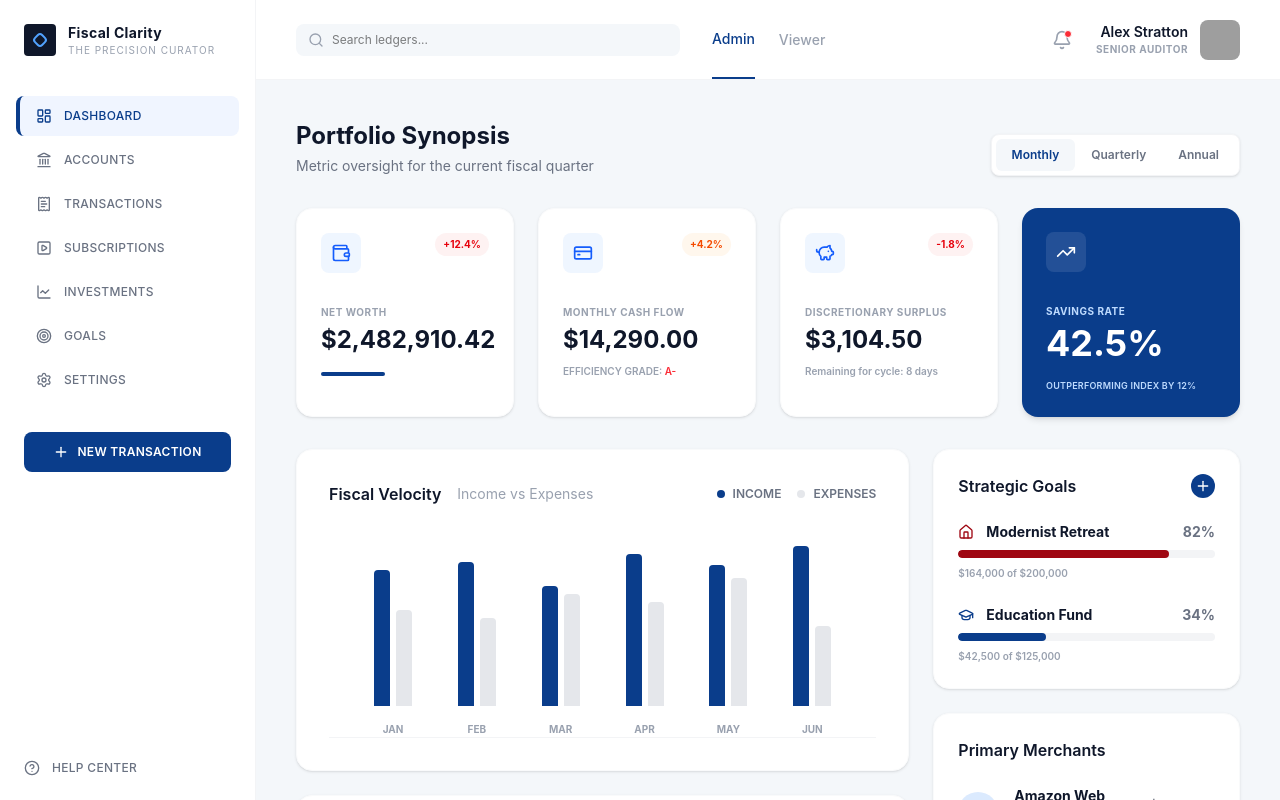
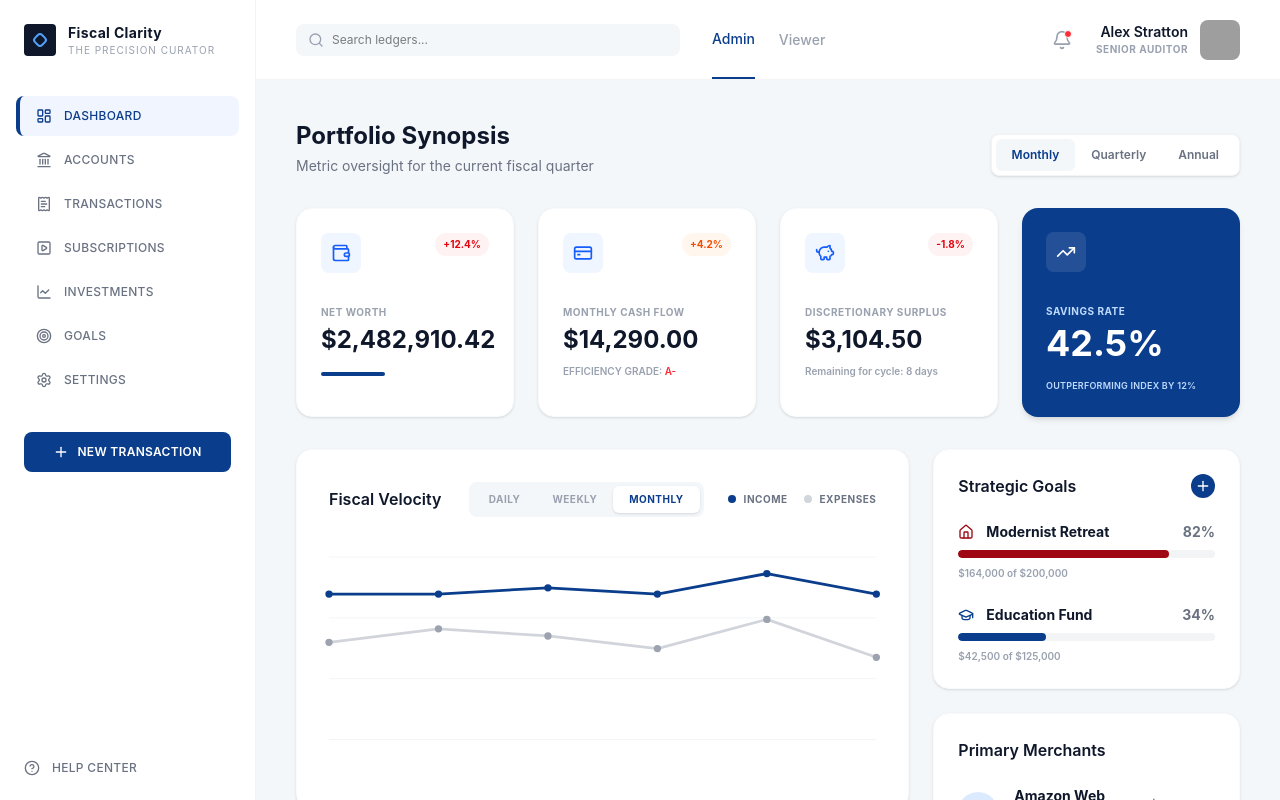
Before and after one commit to yashkumar181/financial-dashboard, a React app in the folder frontend/: page / in a window 1280 px wide. Built offline with nearby package versions, Linux system fonts and the light colour scheme; grey boxes are pictures that could not be loaded; the HTML template or start-up script is replaced by a standard one.

Commit message:
dashboard graph and filter for graph

```diff
--- a/frontend/src/pages/Dashboard.jsx
+++ b/frontend/src/pages/Dashboard.jsx
@@ -9,25 +9,59 @@ const Dashboard = () => {
   const [activeTab, setActiveTab] = useState('monthly');
   const { transactions } = useFinance();
 
+  // New states for our interactive Line Chart
+  const [chartTimeframe, setChartTimeframe] = useState('monthly');
+  const [hoverPoint, setHoverPoint] = useState(null);
+
   const merchants = [
     { id: 1, initial: 'A', name: 'Amazon Web Services', sub: 'ENTERPRISE CLOUD', amount: '$1,842.10', freq: 'Monthly Bill', bg: 'bg-blue-100', text: 'text-blue-600' },
     { id: 2, initial: 'T', name: 'Tesla Supercharger', sub: 'TRANSIT', amount: '$412.50', freq: '12 Transactions', bg: 'bg-indigo-100', text: 'text-indigo-600' },
     { id: 3, initial: 'W', name: 'Whole Foods Market', sub: 'PROVISIONING', amount: '$942.00', freq: '8 Transactions', bg: 'bg-blue-100', text: 'text-blue-600' },
   ];
 
-  // Mock data for the bar chart
-  const velocityData = [
-    { month: 'Jan', income: 85, expense: 60 },
-    { month: 'Feb', income: 90, expense: 55 },
-    { month: 'Mar', income: 75, expense: 70 },
-    { month: 'Apr', income: 95, expense: 65 },
-    { month: 'May', income: 88, expense: 80 },
-    { month: 'Jun', income: 100, expense: 50 },
-  ];
+  // Mock data tailored for different timeframes
+  const chartData = {
+    daily: [
+      { label: 'Mon', income: 450, expense: 320 },
+      { label: 'Tue', income: 420, expense: 410 },
+      { label: 'Wed', income: 510, expense: 290 },
+      { label: 'Thu', income: 480, expense: 380 },
+      { label: 'Fri', income: 600, expense: 520 },
+      { label: 'Sat', income: 300, expense: 650 },
+      { label: 'Sun', income: 250, expense: 400 },
+    ],
+    weekly: [
+      { label: 'Wk 1', income: 4200, expense: 3100 },
+      { label: 'Wk 2', income: 4500, expense: 3800 },
+      { label: 'Wk 3', income: 4100, expense: 2900 },
+      { label: 'Wk 4', income: 5600, expense: 4200 },
+    ],
+    monthly: [
+      { label: 'Jan', income: 18400, expense: 12300 },
+      { label: 'Feb', income: 18400, expense: 14000 },
+      { label: 'Mar', income: 19200, expense: 13100 },
+      { label: 'Apr', income: 18400, expense: 11500 },
+      { label: 'May', income: 21000, expense: 15200 },
+      { label: 'Jun', income: 18400, expense: 10400 },
+    ]
+  };
+
+  // Math logic to render the SVG Chart dynamically
+  const activeChartData = chartData[chartTimeframe];
+  const maxVal = Math.max(...activeChartData.map(d => Math.max(d.income, d.expense))) * 1.1; // 10% padding on top
+  const svgWidth = 600;
+  const svgHeight = 200;
+
+  const xMap = (idx) => (idx / (activeChartData.length - 1)) * svgWidth;
+  const yMap = (val) => svgHeight - (val / maxVal) * svgHeight;
+
+  const pointsIncome = activeChartData.map((d, i) => `${xMap(i)},${yMap(d.income)}`).join(' ');
+  const pointsExpense = activeChartData.map((d, i) => `${xMap(i)},${yMap(d.expense)}`).join(' ');
 
   return (
-    <div className="flex-1 overflow-auto p-4 md:p-10">
+    <div className="flex-1 overflow-auto p-4 md:p-10 relative">
 
+      {/* Top Header */}
       <div className="flex flex-col md:flex-row justify-between md:items-end mb-8 gap-4">
         <div>
           <h1 className="text-2xl font-bold text-[#0F172A] mb-1">Portfolio Synopsis</h1>
@@ -40,6 +74,7 @@ const Dashboard = () => {
         </div>
       </div>
 
+      {/* Metric Cards */}
       <div className="grid grid-cols-1 sm:grid-cols-2 lg:grid-cols-4 gap-6 mb-8">
         <div className="bg-white p-6 rounded-2xl shadow-sm border border-gray-50">
           <div className="flex justify-between items-start mb-8">
@@ -80,31 +115,126 @@ const Dashboard = () => {
       </div>
 
       <div className="flex flex-col xl:flex-row gap-6 mb-8">
+
         <div className="w-full xl:w-2/3 space-y-6">
 
-          {/* NEW BAR CHART */}
+          {/* THE NEW INTERACTIVE SVG LINE CHART */}
           <div className="bg-white p-6 md:p-8 rounded-2xl shadow-sm border border-gray-50 flex flex-col">
-            <div className="flex justify-between items-center mb-10">
+
+            {/* Chart Header & Controls */}
+            <div className="flex flex-col sm:flex-row justify-between items-start sm:items-center mb-10 gap-4">
               <div className="flex items-center space-x-4">
                 <h3 className="text-[#0F172A] font-semibold text-base">Fiscal Velocity</h3>
-                <span className="hidden sm:inline text-sm text-gray-400">Income vs Expenses</span>
               </div>
-              <div className="flex items-center space-x-4 text-xs font-semibold text-gray-500">
-                <div className="flex items-center"><div className="w-2 h-2 rounded-full bg-[#0A3D8B] mr-2"></div>INCOME</div>
-                <div className="flex items-center"><div className="w-2 h-2 rounded-full bg-gray-200 mr-2"></div>EXPENSES</div>
+
+              <div className="flex flex-col sm:flex-row items-start sm:items-center space-y-4 sm:space-y-0 sm:space-x-6 w-full sm:w-auto">
+                {/* Timeframe Toggles */}
+                <div className="bg-[#F4F7FA] rounded-lg p-1 flex w-full sm:w-auto">
+                  {['daily', 'weekly', 'monthly'].map(tf => (
+                    <button
+                      key={tf}
+                      onClick={() => setChartTimeframe(tf)}
+                      className={`flex-1 sm:flex-none px-4 py-1.5 text-[10px] font-bold uppercase tracking-wider rounded-md transition-colors ${chartTimeframe === tf ? 'bg-white text-[#0A3D8B] shadow-sm' : 'text-gray-400 hover:text-gray-600'}`}
+                    >
+                      {tf}
+                    </button>
+                  ))}
+                </div>
+
+                <div className="flex items-center space-x-4 text-[10px] font-bold text-gray-500 uppercase tracking-wider">
+                  <div className="flex items-center"><div className="w-2 h-2 rounded-full bg-[#0A3D8B] mr-2"></div>INCOME</div>
+                  <div className="flex items-center"><div className="w-2 h-2 rounded-full bg-gray-300 mr-2"></div>EXPENSES</div>
+                </div>
               </div>
             </div>
 
-            <div className="flex-1 flex items-end justify-between px-2 sm:px-8 relative h-48 border-b border-gray-100">
-              {velocityData.map((data, index) => (
-                <div key={index} className="flex flex-col items-center group w-10 sm:w-16">
-                  <div className="flex space-x-1 sm:space-x-1.5 items-end h-40 w-full justify-center">
-                    <div className="w-3 sm:w-4 bg-[#0A3D8B] rounded-t-sm transition-all duration-300 group-hover:opacity-80" style={{ height: `${data.income}%` }}></div>
-                    <div className="w-3 sm:w-4 bg-gray-200 rounded-t-sm transition-all duration-300 group-hover:opacity-80" style={{ height: `${data.expense}%` }}></div>
+            {/* Chart Canvas Area */}
+            <div
+              className="flex-1 w-full relative min-h-[220px]"
+              onMouseLeave={() => setHoverPoint(null)}
+            >
+              <svg viewBox={`0 0 ${svgWidth} ${svgHeight}`} className="w-full h-full overflow-visible" preserveAspectRatio="none">
+
+                {/* Background Grid Lines */}
+                {[0, 1, 2, 3].map(i => (
+                  <line key={i} x1="0" y1={(i * svgHeight) / 3} x2={svgWidth} y2={(i * svgHeight) / 3} stroke="#F3F4F6" strokeWidth="1" />
+                ))}
+
+                {/* Connecting Lines */}
+                <polyline points={pointsIncome} fill="none" stroke="#0A3D8B" strokeWidth="3" strokeLinecap="round" strokeLinejoin="round" />
+                <polyline points={pointsExpense} fill="none" stroke="#D1D5DB" strokeWidth="3" strokeLinecap="round" strokeLinejoin="round" />
+
+                {/* Data Point Circles */}
+                {activeChartData.map((d, i) => (
+                  <g key={i}>
+                    <circle cx={xMap(i)} cy={yMap(d.income)} r="4" fill="#0A3D8B" className="transition-all duration-300" />
+                    <circle cx={xMap(i)} cy={yMap(d.expense)} r="4" fill="#9CA3AF" className="transition-all duration-300" />
+                  </g>
+                ))}
+
+                {/* Invisible Hover Interaction Zones */}
+                {activeChartData.map((d, i) => {
+                  const widthPerZone = svgWidth / Math.max(1, activeChartData.length - 1);
+                  return (
+                    <rect
+                      key={i}
+                      x={xMap(i) - widthPerZone / 2}
+                      y="0"
+                      width={widthPerZone}
+                      height={svgHeight}
+                      fill="transparent"
+                      className="cursor-crosshair"
+                      onMouseEnter={() => setHoverPoint({
+                        index: i,
+                        ...d,
+                        x: xMap(i),
+                        yInc: yMap(d.income),
+                        yExp: yMap(d.expense)
+                      })}
+                    />
+                  );
+                })}
+
+                {/* Active Hover Visuals (Vertical Line & Highlighted Points) */}
+                {hoverPoint && (
+                  <>
+                    <line x1={hoverPoint.x} y1="0" x2={hoverPoint.x} y2={svgHeight} stroke="#0A3D8B" strokeWidth="1" strokeDasharray="4 4" opacity="0.4" pointerEvents="none" />
+                    <circle cx={hoverPoint.x} cy={hoverPoint.yInc} r="6" fill="#fff" stroke="#0A3D8B" strokeWidth="3" pointerEvents="none" />
+                    <circle cx={hoverPoint.x} cy={hoverPoint.yExp} r="6" fill="#fff" stroke="#9CA3AF" strokeWidth="3" pointerEvents="none" />
+                  </>
+                )}
+              </svg>
+
+              {/* X-Axis Labels */}
+              <div className="absolute left-0 right-0 bottom-[-30px] flex justify-between px-[2%]">
+                {activeChartData.map((d, i) => (
+                  <span key={i} className="text-[10px] font-bold text-gray-400 uppercase tracking-widest transform -translate-x-1/2" style={{ position: 'absolute', left: `${(xMap(i) / svgWidth) * 100}%` }}>
+                    {d.label}
+                  </span>
+                ))}
+              </div>
+
+              {/* Dynamic HTML Tooltip */}
+              {hoverPoint && (
+                <div
+                  className="absolute bg-[#0F172A] text-white p-3 rounded-xl shadow-2xl text-xs z-10 pointer-events-none transition-all duration-100 ease-out min-w-[120px]"
+                  style={{
+                    left: `${(hoverPoint.x / svgWidth) * 100}%`,
+                    top: `${Math.min(hoverPoint.yInc, hoverPoint.yExp) - 15}px`,
+                    transform: `translate(${hoverPoint.index === 0 ? '0%' : hoverPoint.index === activeChartData.length - 1 ? '-100%' : '-50%'}, -100%)`
+                  }}
+                >
+                  <p className="font-bold mb-2 border-b border-gray-700 pb-2 text-[10px] uppercase tracking-widest text-gray-300">{hoverPoint.label}</p>
+                  <div className="flex items-center justify-between space-x-4 mb-2">
+                    <span className="flex items-center text-blue-300"><div className="w-1.5 h-1.5 rounded-full bg-blue-400 mr-2"></div>Income</span>
+                    <span className="font-bold text-sm">${hoverPoint.income.toLocaleString()}</span>
                   </div>
-                  <span className="text-[10px] font-bold text-gray-400 uppercase mt-4">{data.month}</span>
+                  <div className="flex items-center justify-between space-x-4">
+                    <span className="flex items-center text-gray-400"><div className="w-1.5 h-1.5 rounded-full bg-gray-400 mr-2"></div>Expense</span>
+                    <span className="font-bold text-sm">${hoverPoint.expense.toLocaleString()}</span>
+                  </div>
                 </div>
-              ))}
+              )}
             </div>
           </div>
 
```
